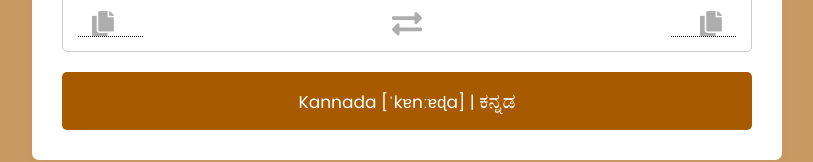
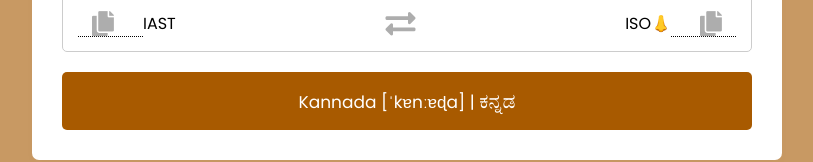
Before and after one commit to Vyshantha/kannadatransliterate, a plain HTML site: page index.html in a window 1280 px wide. Shown: the part 497-659 px from the top of the page, without its empty margins (233-1046 px from the left). Drawn offline with Linux system fonts and the light colour scheme.

Commit message:
IAST and ISO non-nasalisation

```diff
--- a/index.html
+++ b/index.html
@@ -43,11 +43,14 @@
                 <span class="latinCopyText">Copy Transliteration text - Kannaḍa</span>
               </div>
             </div>
+            <div id="clickIAST" class="iastDIV" title="IAST Transliteration" onclick="typeOfTransliterate('IAST')">IAST</div>
           </li>
           <li class="exchange">
             <i class="fas fa-exchange-alt" onclick="swapTransliteration()"></i>
           </li>
           <li class="row to">
+            <div id="clickISO" class="isoDIV" title="ISO 15919 Transliteration" onclick="typeOfTransliterate('ISO')">ISO</div>
+            <div id="nasalisation" class="isoNasal" title="with or without strict nasalisation" onclick="typeOfTransliterate('nasal')">👃</div>
             <div class="icons tooltip" onmousedown="show2()">
               <i id="to" class="fas fa-copy" onclick="copyContent2()"></i>
               <div id="tooltip2" onmouseout="hide()" class="tooltiptext">
```
